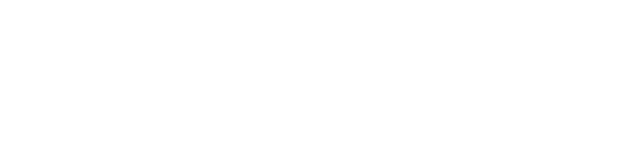
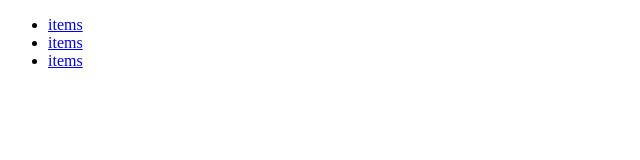
Before and after one commit to donyamardani/test-git, a plain HTML site: page index.html in a window 1280 px wide. Shown: the whole page, without its empty margins (0-640 px from the left). Drawn offline with Linux system fonts and the light colour scheme.

Commit message:
create menu nav
menu

```diff
--- a/index.html
+++ b/index.html
@@ -7,7 +7,11 @@
     <link rel="stylesheet" href="/css/style.css">
 </head>
 <body>
-
+        <ul>
+            <li><a href="#">items</a></li>
+            <li><a href="#">items</a></li>
+            <li><a href="#">items</a></li>
+        </ul>
 
 
     <script src="/js/script.js"></script>
```
